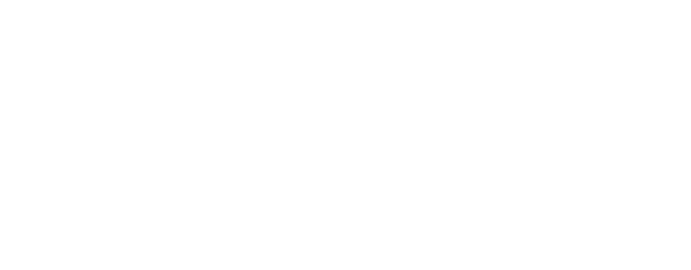
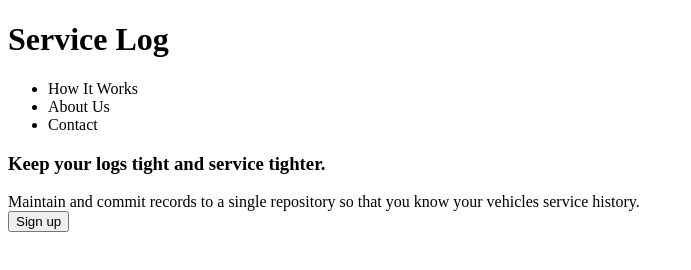
Before and after one commit to rydge-rivard/landing-page-project, a plain HTML site: page index.html in a window 1280 px wide. Shown: the whole page, without its empty margins (0-691 px from the left). Drawn offline with Linux system fonts and the light colour scheme.

Commit message:
add first content block to html

```diff
--- a/index.html
+++ b/index.html
@@ -7,6 +7,20 @@
     <link rel="stylesheet" href="style.css">
 </head>
 <body>
-
+    <div class="block-one">
+        <header>
+            <h1>Service Log</h1>
+            <ul>
+                <li>How It Works</li>
+                <li>About Us</li>
+                <li>Contact</li>
+            </ul>
+        </header>
+        <div class="split-one">
+            <h3>Keep your logs tight and service tighter.</h3>
+            <div>Maintain and commit records to a single repository so that you know your vehicles service history.</div>
+            <button>Sign up</button>
+        </div>
+    </div>
 </body>
 </html>
```
